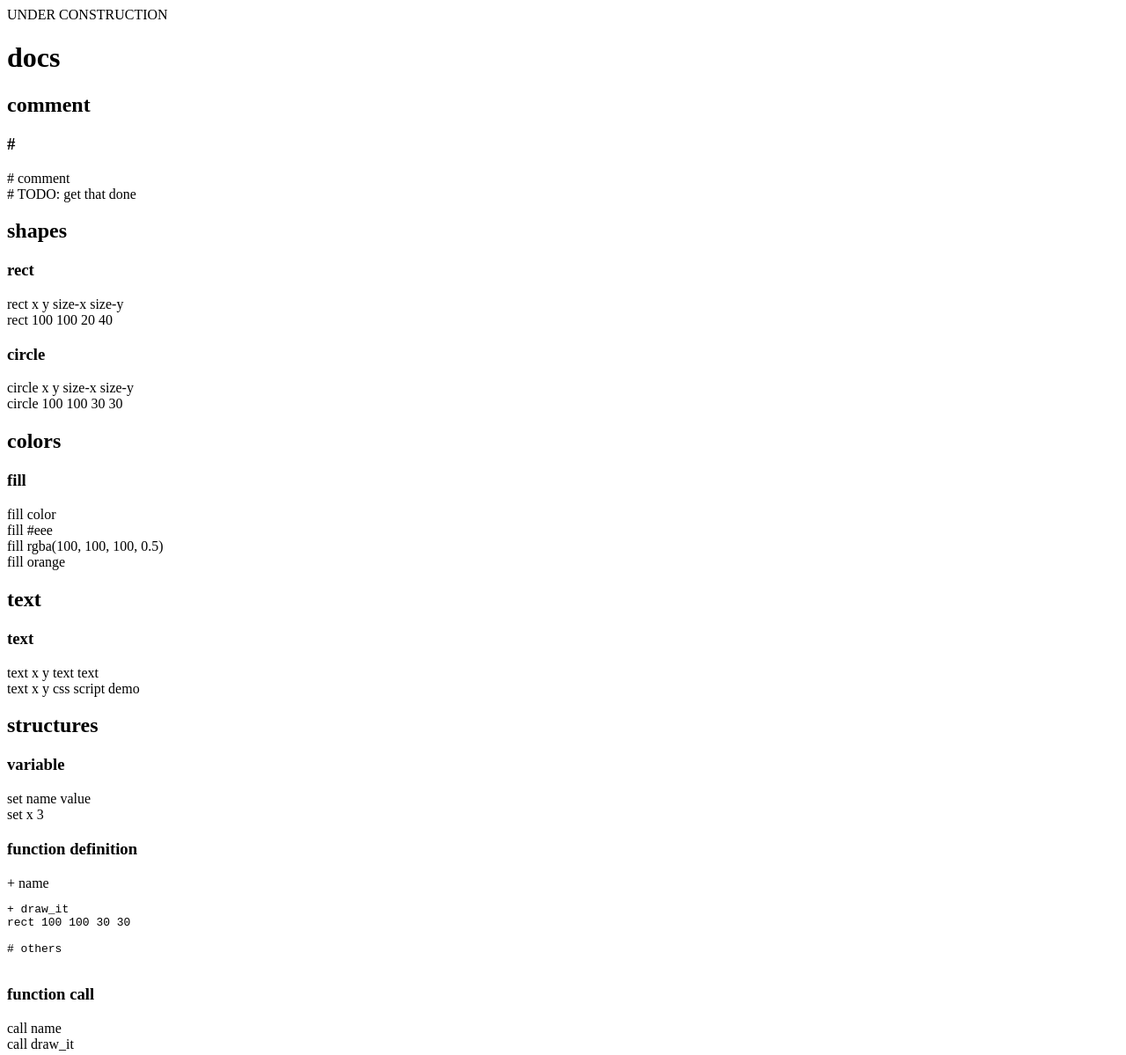
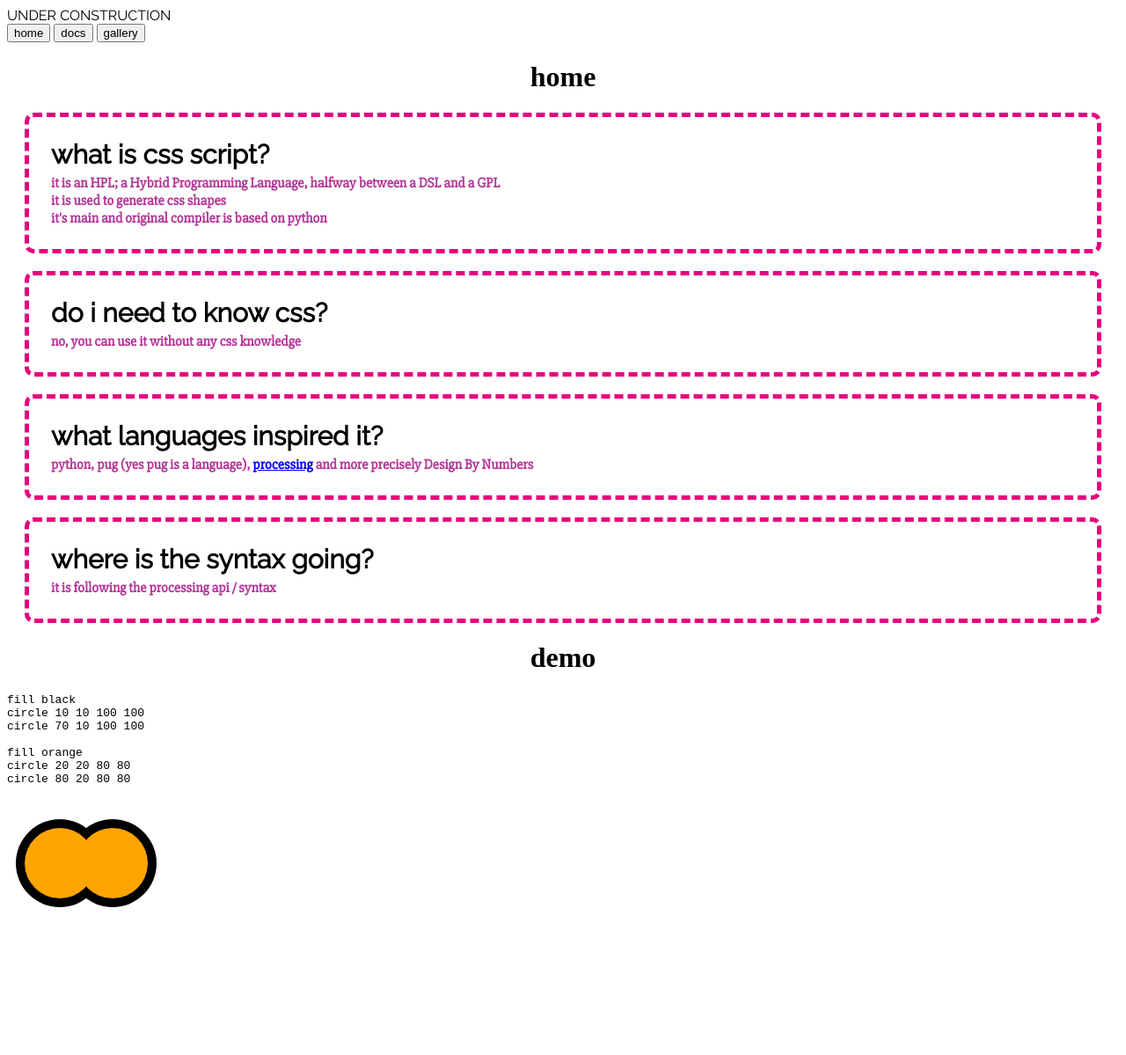
Before and after one commit to Abdur-rahmaanJ/css-script, a plain HTML site: page docs/index.html in a window 1280 px wide. Shown: the whole page at 88% size. After the commit the page ends 1031 px from the top, so only its background shows below. Drawn offline with Linux system fonts and the light colour scheme.

Commit message:
docs update

```diff
--- a/docs/index.html
+++ b/docs/index.html
@@ -1,7 +1,10 @@
 <!DOCTYPE html>
 <html>
 <head>
-    <title></title>
+    <title>css script</title>
+    <link rel="stylesheet" type="text/css" href="style.css">
+    <link href='https://fonts.googleapis.com/css?family=Raleway' rel='stylesheet' type='text/css'>
+    <link href='https://fonts.googleapis.com/css?family=Slabo+27px' rel='stylesheet' type='text/css'>
 </head>
 <body>
     <main>
@@ -9,74 +12,65 @@
             UNDER CONSTRUCTION
         </div>
         <nav>
-
+            <a href="index.html"><button>home</button></a>
+            <a href="docs.html"><button>docs</button></a>
+            <a href="gallery.html"><button>gallery</button></a>
         </nav>
-        <h1>docs</h1>
-        <div>
-            <h2>comment</h2>
-            <div>
-                <h3>#</h3>
-                <div class="syntax"># comment</div>
-                <div class="demo"># TODO: get that done</div>
+        <h1>home</h1>
+        <div class="sec">
+            <div class="sec_title">
+                what is css script?
+            </div>
+            <div class="sec_body">
+                it is an HPL; a Hybrid Programming Language, halfway between a DSL and a GPL<br>
+                it is used to generate css shapes<br>
+                it's main and original compiler is based on python
             </div>
         </div>
-        <div>
-            <h2>shapes</h2>
-            <div>
-                <h3>rect</h3>
-                <div class="syntax">rect x y size-x size-y</div>
-                <div class="demo">rect 100 100 20 40</div>
+        <div class="sec">
+            <div class="sec_title">
+                do i need to know css?
             </div>
-            <div>
-                <h3>circle</h3>
-                <div class="syntax">circle x y size-x size-y</div>
-                <div class="demo">circle 100 100 30 30</div>
+            <div class="sec_body">
+                no, you can use it without any css knowledge
             </div>
         </div>
-        <div>
-            <h2>colors</h2>
-            <div>
-                <h3>fill</h3>
-                <div class="syntax">fill color</div>
-                <div class="demo">fill #eee</div>
-                <div class="demo">fill rgba(100, 100, 100, 0.5)</div>
-                <div class="demo">fill orange</div>
+        <div class="sec">
+            <div class="sec_title">
+                what languages inspired it?
+            </div>
+            <div class="sec_body">
+                python, pug (yes pug is a language), <a href="https://www.processing.org">processing</a> and more precisely Design By Numbers
             </div>
         </div>
-        <div>
-            <h2>text</h2>
-            <div>
-                <h3>text</h3>
-                <div class="syntax">text x y text text</div>
-                <div class="demo">text x y css script demo</div>
+        <div class="sec">
+            <div class="sec_title">
+                where is the syntax going?
+            </div>
+            <div class="sec_body">
+                it is following the processing api / syntax
             </div>
         </div>
+        <h1>demo</h1>
         <div>
-            <h2>structures</h2>
-            <div>
-                <h3>variable</h3>
-                <div class="syntax">set name value</div>
-                <div class="demo">set x 3</div>
+            <div class="code">
+<pre>
+fill black
+circle 10 10 100 100
+circle 70 10 100 100
+
+fill orange
+circle 20 20 80 80
+circle 80 20 80 80
+
+</pre>
             </div>
-            <div>
-                <h3>function definition</h3>
-                <div class="syntax">+ name</div>
-                <div class="demo">
-                    <pre>
-+ draw_it
-rect 100 100 30 30
-
-# others
-                    </pre>
-                </div>
+            <div class="output">
+    <div style="position:absolute;left:10px;top:10px;width:100px;height:100px;background-color:black;border-radius:50%;" class=" "></div>
+    <div style="position:absolute;left:70px;top:10px;width:100px;height:100px;background-color:black;border-radius:50%;" class=" "></div>
+    <div style="position:absolute;left:20px;top:20px;width:80px;height:80px;background-color:orange;border-radius:50%;" class=" "></div>
+    <div style="position:absolute;left:80px;top:20px;width:80px;height:80px;background-color:orange;border-radius:50%;" class=" "></div>
             </div>
-            <div>
-                <h3>function call</h3>
-                <div class="syntax">call name</div>
-                <div class="demo">call draw_it</div>
-            </div>
-        </div>
-
         </div>
     </main>
 </body>
--- /dev/null
+++ b/docs/style.css
@@ -0,0 +1,48 @@
+div{
+    font-family: Raleway;
+}
+h1{
+    text-align: center;
+}
+h2{
+    color:#e6007e;
+}
+h3{
+    color: green;
+}
+.syntax{
+    margin: 5px; padding: 10px;
+    margin-bottom: 0px;
+    background-color: #ffb74d;
+}
+.demo{
+    margin: 5px; padding: 10px;
+    margin-top: 0; margin-bottom: 0;
+    color: white;
+    background-color: #444;
+}
+.demo:last-child {
+    border-bottom-left-radius: 5px;
+    border-bottom-right-radius: 5px;
+}
+
+.sec_title{
+    margin: 5px;
+    font-size: 30px; font-weight: bold;
+}
+.sec_body{
+    margin: 5px;
+    font-family: 'Slabo 27px', serif; font-weight: bold;
+    color: #b53598;
+}
+.sec
+{
+    margin: 20px; padding: 20px;
+    border: 5px dashed #e6007e;
+    border-radius: 10px;
+}
+
+.output
+{
+    position: absolute;
+}
```
Also changed, not shown: css_script/output.html (+3 -1 lines), docs/docs.html (added, +84 -0 lines), 1 other file.
